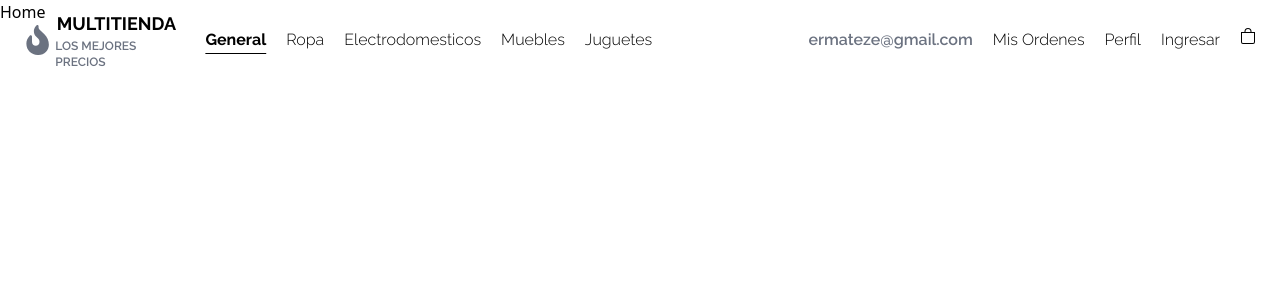
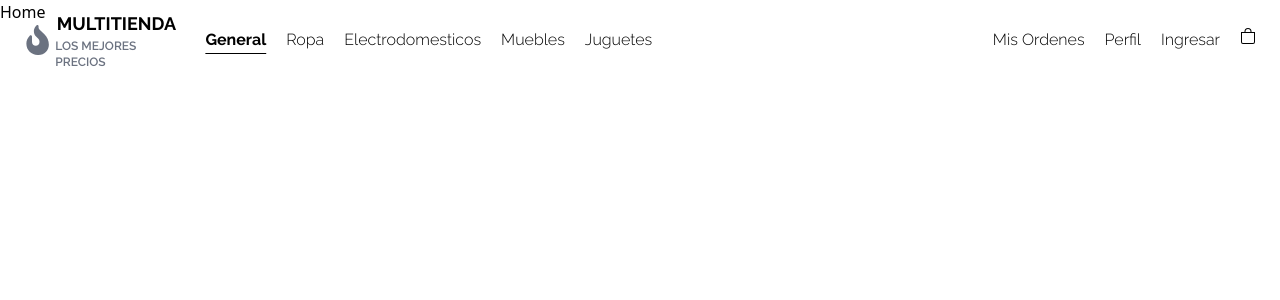
Before and after one commit to erix-code/react-tailwind-ecommerce, a React app: page / in a window 1280 px wide. Shown: the top 300 px of the page. Built offline with nearby package versions, Linux system fonts and the light colour scheme; the HTML template or start-up script is replaced by a standard one.

Commit message:
- Fixing little error in the Navbar.jsx

```diff
--- a/src/Components/Navbar/Navbar.jsx
+++ b/src/Components/Navbar/Navbar.jsx
@@ -28,7 +28,7 @@ export default function Navbar() {
                             <FaFireFlameCurved className={"text-3xl"}></FaFireFlameCurved>
                             <div className={"flex flex-col items-center justify-center pl-1"}>
                                 <p className={"font-bold text-black text-lg"}>MultiTienda</p>
-                                <p className={"text-xs"}>Los Mejores Precios</p>
+                                <p className={"text-xs lg:hidden xl:block"}>Los Mejores Precios</p>
                             </div>
                         </NavLink>
                     </li>
@@ -42,9 +42,6 @@ export default function Navbar() {
 
                 </ul>
                 <ul className={"w-1/2 flex flex-row space-x-5 justify-end "}>
-                    <li className={"text-gray-500 font-semibold"}>
-                        ermateze@gmail.com
-                    </li>
                     {rightNavbar.map((item, index) => {
                         return (
                             <li key={index}>
```
